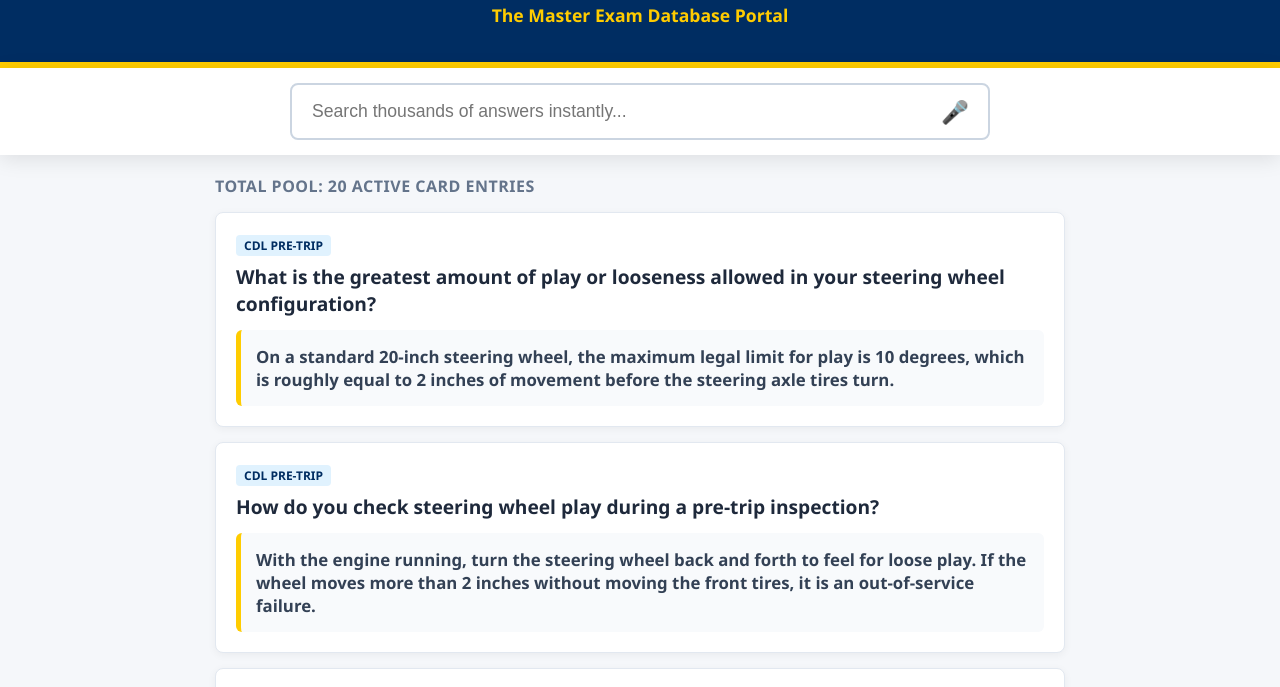
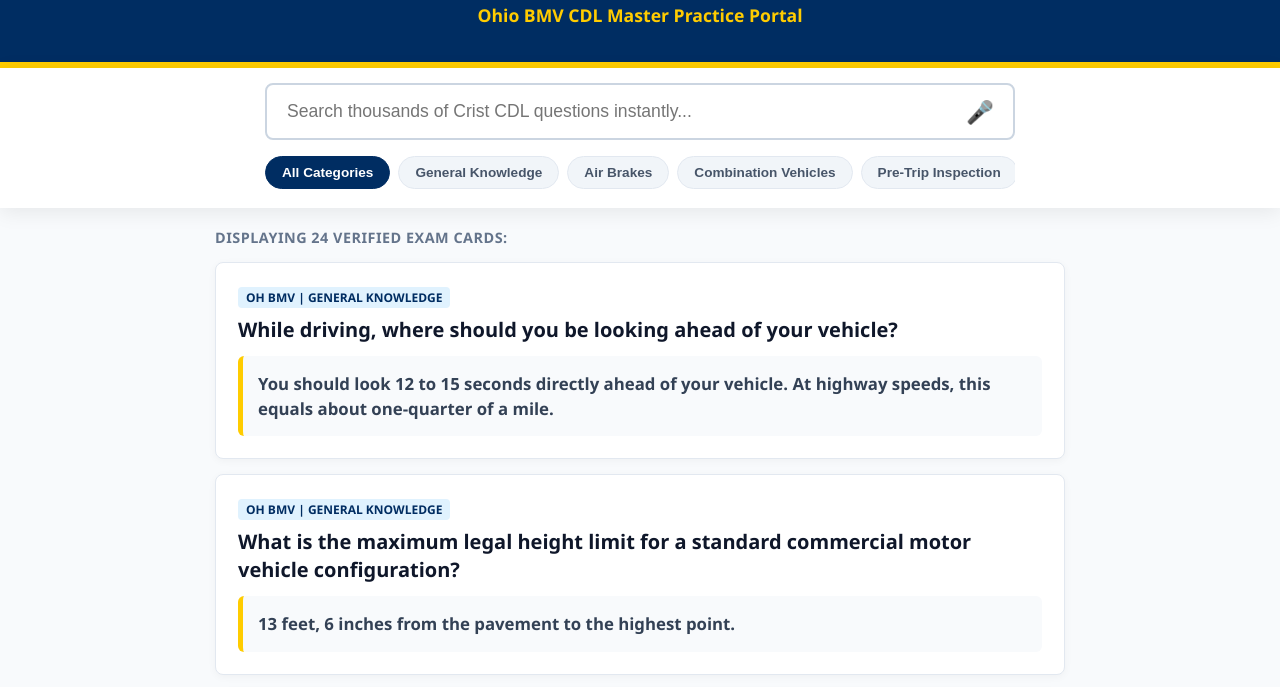
Before and after one commit to deandreturnerwalkerinventervideos30s/GDEGo, a plain HTML site: page index.html in a window 1280 px wide. Shown: the part 98-785 px from the top of the page. Drawn offline with Linux system fonts and the light colour scheme.

Commit message:
Update index.html

```diff
--- a/index.html
+++ b/index.html
@@ -3,18 +3,18 @@
 <head>
     <meta charset="UTF-8">
     <meta name="viewport" content="width=device-width, initial-scale=1.0">
-    <title>GDEgo | Universal DMV & CDL Master Database</title>
+    <title>GDEgo | Ohio BMV & CDL Universal Quizlet Portal</title>
     <style>
-        :root { --gde-blue: #002d62; --gde-gold: #ffcc00; --bg: #f5f7fa; }
-        body { font-family: 'Segoe UI', Arial, sans-serif; background: var(--bg); margin: 0; padding-bottom: 60px; color: #333; }
+        :root { --gde-blue: #002d62; --gde-gold: #ffcc00; --bg: #f8fafc; }
+        body { font-family: 'Segoe UI', Arial, sans-serif; background: var(--bg); margin: 0; padding-bottom: 60px; color: #1e293b; }
 
         header { background: var(--gde-blue); color: white; padding: 35px 20px; text-align: center; border-bottom: 6px solid var(--gde-gold); }
         h1 { margin: 0; font-size: 2.8em; letter-spacing: 1px; font-weight: 900; }
         .tagline { margin-top: 5px; font-size: 1.1em; color: var(--gde-gold); font-weight: 600; }
 
-        /* Quizlet-Style Search Command Deck */
-        .control-panel { position: sticky; top: 0; background: white; padding: 15px; z-index: 1000; box-shadow: 0 4px 20px rgba(0,0,0,0.1); display: flex; flex-direction: column; align-items: center; gap: 10px; }
-        .search-wrapper { position: relative; width: 100%; max-width: 700px; }
+        /* Command Search Deck Layout */
+        .control-panel { position: sticky; top: 0; background: white; padding: 15px; z-index: 1000; box-shadow: 0 4px 20px rgba(0,0,0,0.08); display: flex; flex-direction: column; align-items: center; gap: 12px; width: 100%; box-sizing: border-box; }
+        .search-wrapper { position: relative; width: 100%; max-width: 750px; }
         #searchField { width: 100%; padding: 16px 55px 16px 20px; border-radius: 8px; border: 2px solid #cbd5e1; font-size: 1.1em; outline: none; box-sizing: border-box; transition: 0.2s; }
         #searchField:focus { border-color: var(--gde-blue); box-shadow: 0 0 0 3px rgba(0,45,98,0.15); }
 
@@ -22,15 +22,21 @@
         .listening { color: #ef4444; animation: pulse 1s infinite; }
         @keyframes pulse { 0% { opacity: 1; } 50% { opacity: 0.5; } 100% { opacity: 1; } }
 
-        /* Layout Stream */
+        /* Category Filter Tabs */
+        .category-container { display: flex; gap: 8px; overflow-x: auto; width: 100%; max-width: 750px; padding: 4px 0; scrollbar-width: none; }
+        .category-container::-webkit-scrollbar { display: none; }
+        .cat-tab { background: #f1f5f9; border: 1px solid #e2e8f0; padding: 8px 16px; border-radius: 20px; font-weight: bold; font-size: 0.85em; cursor: pointer; white-space: nowrap; color: #475569; transition: 0.15s; }
+        .cat-tab.active { background: var(--gde-blue); color: white; border-color: var(--gde-blue); }
+
+        /* Main Results Stream */
         .main-container { max-width: 850px; margin: 20px auto; padding: 0 15px; }
-        #resultsSummary { font-size: 1em; margin-bottom: 15px; font-weight: bold; color: #64748b; text-transform: uppercase; letter-spacing: 0.5px; }
+        #resultsSummary { font-size: 0.9em; margin-bottom: 15px; font-weight: bold; color: #64748b; text-transform: uppercase; letter-spacing: 0.5px; }
 
-        /* Master Database Cards */
-        .qa-card { background: white; border-radius: 8px; padding: 20px; margin-bottom: 15px; box-shadow: 0 2px 8px rgba(0,0,0,0.05); border: 1px solid #e2e8f0; transition: transform 0.2s; }
+        /* Master Flashcard Output Styles */
+        .qa-card { background: white; border-radius: 8px; padding: 22px; margin-bottom: 15px; box-shadow: 0 2px 8px rgba(0,0,0,0.04); border: 1px solid #e2e8f0; transition: transform 0.2s; }
         .card-meta { font-size: 0.75em; font-weight: bold; color: var(--gde-blue); text-transform: uppercase; margin-bottom: 8px; background: #e0f2fe; display: inline-block; padding: 2px 8px; border-radius: 4px; }
-        .question-text { font-weight: 700; font-size: 1.2em; color: #1e293b; margin-bottom: 12px; line-height: 1.4; }
-        .answer-box { background: #f8fafc; color: #334155; padding: 15px; border-radius: 6px; font-weight: 600; border-left: 5px solid var(--gde-gold); font-size: 1.05em; }
+        .question-text { font-weight: 700; font-size: 1.25em; color: #0f172a; margin-bottom: 12px; line-height: 1.4; }
+        .answer-box { background: #f8fafc; color: #334155; padding: 15px; border-radius: 6px; font-weight: 600; border-left: 5px solid var(--gde-gold); font-size: 1.05em; line-height: 1.5; }
 
         .no-results { text-align: center; padding: 40px; background: white; border-radius: 8px; font-size: 1.1em; color: #64748b; border: 1px solid #e2e8f0; }
     </style>
@@ -39,142 +45,165 @@
 
 <header>
     <h1>GDEgo</h1>
-    <div class="tagline">The Master Exam Database Portal</div>
+    <div class="tagline">Ohio BMV CDL Master Practice Portal</div>
 </header>
 
 <div class="control-panel">
     <div class="search-wrapper">
-        <input type="text" id="searchField" placeholder="Search thousands of answers instantly..." onkeyup="smartSearchEngine()">
+        <input type="text" id="searchField" placeholder="Search thousands of Crist CDL questions instantly..." onkeyup="processSearchStream()">
         <button class="mic-btn" id="micTrigger" onclick="startVoiceInput()">🎤</button>
+    </div>
+    <div class="category-container">
+        <button class="cat-tab active" onclick="switchCategory('all', this)">All Categories</button>
+        <button class="cat-tab" onclick="switchCategory('General Knowledge', this)">General Knowledge</button>
+        <button class="cat-tab" onclick="switchCategory('Air Brakes', this)">Air Brakes</button>
+        <button class="cat-tab" onclick="switchCategory('Combination', this)">Combination Vehicles</button>
+        <button class="cat-tab" onclick="switchCategory('Pre-Trip Inspection', this)">Pre-Trip Inspection</button>
+        <button class="cat-tab" onclick="switchCategory('Hazardous Materials', this)">Hazardous Materials</button>
+        <button class="cat-tab" onclick="switchCategory('School Bus', this)">School Bus</button>
+        <button class="cat-tab" onclick="switchCategory('Tanker', this)">Tanker Vehicles</button>
+        <button class="cat-tab" onclick="switchCategory('Passenger', this)">Passenger Vehicles</button>
     </div>
 </div>
 
 <div class="main-container">
-    <div id="resultsSummary">Loading Active Exam Pools...</div>
+    <div id="resultsSummary">Initializing Master Exam Streams...</div>
     <div id="deckDisplay"></div>
 </div>
 
 <script>
-    // EXPANDED COMPREHENSIVE CDL & DMV DATABASE
-    const masterDatabase = [
-        // --- CDL PRE-TRIP INSPECTION & STEERING CONTROLS ---
-        { cat: "CDL Pre-Trip", q: "What is the greatest amount of play or looseness allowed in your steering wheel configuration?", a: "On a standard 20-inch steering wheel, the maximum legal limit for play is 10 degrees, which is roughly equal to 2 inches of movement before the steering axle tires turn." },
-        { cat: "CDL Pre-Trip", q: "How do you check steering wheel play during a pre-trip inspection?", a: "With the engine running, turn the steering wheel back and forth to feel for loose play. If the wheel moves more than 2 inches without moving the front tires, it is an out-of-service failure." },
-        { cat: "CDL Pre-Trip", q: "How do you inspect the brake slack adjusters and pushrods?", a: "Park on level ground, chock the wheels, and release the parking brakes. Pull the slack adjuster firmly by hand. The brake pushrod must not move more than 1 inch where it connects." },
-        { cat: "CDL Pre-Trip", q: "What are you looking for when inspecting the steering box housing and mounting?", a: "Check that the steering box is securely bolted to the vehicle frame. Look for missing nuts, loose bolts, structural frame cracks, or active fluid leaks from the power steering pump line fittings." },
-        { cat: "CDL Pre-Trip", q: "What suspension system issues will put a commercial vehicle completely out of service?", a: "Any cracked, bent, broken, or shifted leaf springs. If one-fourth (25%) or more of the leaf springs in any single stack are broken or missing, the truck is illegal to operate." },
+    let activeCategory = 'all';
 
-        // --- CDL GENERAL KNOWLEDGE WRITTEN EXAMS ---
-        { cat: "CDL General Knowledge", q: "While driving, where should you be looking ahead of your vehicle?", a: "You should look 12 to 15 seconds directly ahead of your vehicle. At highway speeds, this distance is equal to roughly one-quarter of a mile." },
-        { cat: "CDL General Knowledge", q: "What is the maximum legal height limit for a standard commercial motor vehicle or trailer setup?", a: "13 feet, 6 inches from the pavement to the highest point of the trailer roof." },
-        { cat: "CDL General Knowledge", q: "What is the minimum legal tread depth required for commercial truck tires?", a: "Front/steer tires require a minimum tread depth of 4/32 of an inch. All other drive axle and trailer tires require a minimum of 2/32 of an inch." },
-        { cat: "CDL General Knowledge", q: "How often must a commercial driver stop and inspect their cargo securement layout?", a: "Inspect cargo within the first 50 miles of starting a transit trip, and then re-examine bindings every 3 hours or every 150 miles driven." },
-        { cat: "CDL General Knowledge", q: "What is the legal definition of a Commercial Motor Vehicle (CMV) requiring a driver to hold a CDL?", a: "Any vehicle or combination configuration with a gross vehicle weight rating (GVWR) or actual total weight of 26,001 pounds or more." },
-        { cat: "CDL General Knowledge", q: "What should you do if your heavy commercial vehicle begins to hydroplane on wet pavement?", a: "Do not slam on your brakes. Release the accelerator pedal completely, keep the vehicle pointed straight, and push the clutch in to let the tires regain contact." },
+    // MULTI-ENTRY EXPANDED DATA STRUCTURE FOR CRIST CDL REPLICATION
+    const masterDataPool = [
+        // --- GENERAL KNOWLEDGE DECK ---
+        { cat: "General Knowledge", q: "While driving, where should you be looking ahead of your vehicle?", a: "You should look 12 to 15 seconds directly ahead of your vehicle. At highway speeds, this equals about one-quarter of a mile." },
+        { cat: "General Knowledge", q: "What is the maximum legal height limit for a standard commercial motor vehicle configuration?", a: "13 feet, 6 inches from the pavement to the highest point." },
+        { cat: "General Knowledge", q: "What is the minimum legal tread depth required for commercial steering axle tires?", a: "A minimum of 4/32 of an inch depth is required on front/steer tires. All other non-steering tires require at least 2/32 of an inch." },
+        { cat: "General Knowledge", q: "How often must a commercial motor vehicle operator inspect their cargo securement bindings?", a: "Within the first 50 miles of starting a trip, and then re-examine bindings every 3 hours or every 150 miles driven." },
+        { cat: "General Knowledge", q: "What should you do if your heavy commercial truck begins to hydroplane on wet pavement?", a: "Release the accelerator pedal completely, keep the vehicle pointed straight, and push the clutch in. Do not apply the brakes." },
+        { cat: "General Knowledge", q: "Why is it dangerous to use a retreaded tire on the front steering axle of a commercial bus?", a: "Retreaded or recapped tires are prohibited on the front steer axles of buses due to the increased risk of tread separation and catastrophic loss of control." },
+        { cat: "General Knowledge", q: "What is the definition of a 'Commercial Motor Vehicle' (CMV) requiring a driver to hold a CDL?", a: "Any vehicle or combination configuration with a gross vehicle weight rating (GVWR) or total actual weight of 26,001 pounds or more." },
+        { cat: "General Knowledge", q: "What are the three components of total stopping distance?", a: "Perception Distance + Reaction Distance + Braking Distance equals Total Stopping Distance." },
 
-        // --- AIR BRAKES WRITTEN EXAMS ---
-        { cat: "CDL Air Brakes", q: "At what pressure system level must the low air pressure warning device activate?", a: "The low air warning light and buzzer must turn on before the air storage tank pressure drops below 60 PSI." },
-        { cat: "CDL Air Brakes", q: "What happens mechanically when the vehicle air system pressure drops below the 20 to 45 PSI range?", a: "The emergency spring safety brakes will automatically apply and pop out on the dash control panel, completely locking the wheels to stop the truck." },
-        { cat: "CDL Air Brakes", q: "What are the legal air leakage limits during a static applied air brake test sequence?", a: "With the engine off, parking brakes released, and foot pedal held down hard for 1 minute, the air loss cannot exceed 3 PSI for straight trucks, or 4 PSI for combination tractor-trailers." },
-        { cat: "CDL Air Brakes", q: "What is the exact purpose of an air compressor governor assembly?", a: "The governor controls when the engine air compressor pumps air into the storage tanks. It stops the pump at cut-out pressure (125 PSI) and starts it again at cut-in pressure (100 PSI)." },
+        // --- AIR BRAKES DECK ---
+        { cat: "Air Brakes", q: "At what system pressure level must the low air pressure warning buzzer or light activate?", a: "The warning systems must alert the driver before air pressure drops below 60 PSI." },
+        { cat: "Air Brakes", q: "What happens mechanically when the vehicle air storage tank pressure drops below 20 to 45 PSI?", a: "The emergency spring safety brakes will automatically apply and pop out on the dash control panel, locking the wheels completely to stop the truck." },
+        { cat: "Air Brakes", q: "What are the legal air leakage limits during a static applied air brake test sequence?", a: "With the engine off, parking brakes released, and foot pedal held down hard for 1 minute, air loss cannot exceed 3 PSI for straight trucks, or 4 PSI for combination tractor-trailers." },
+        { cat: "Air Brakes", q: "What is the exact function of an air compressor governor assembly?", a: "The governor controls when the engine air compressor pumps air into the storage tanks. It stops the pump at cut-out pressure (125 PSI) and starts it again at cut-in pressure (100 PSI)." },
+        { cat: "Air Brakes", q: "Why must air storage tanks be drained completely at the end of every operating day?", a: "To remove collected moisture, water, and compressor oil, which can freeze up or corrode valves, causing brake system failure." },
 
-        // --- COMBINATION VEHICLES WRITTEN EXAMS ---
-        { cat: "CDL Combination", q: "Why must you verify that the fifth wheel locking jaws are completely shut around the trailer kingpin?", a: "To create a secure structural latch that guarantees the trailer cannot slip loose, separate, or break away from the tractor chassis frame during transit." },
-        { cat: "CDL Combination", q: "What is a trailer jackknife event and what primary mechanical failure causes it?", a: "A trailer jackknife occurs when the rear trailer tires lock up during hard braking, causing the trailer to slide sideways out of its lane and swing up toward the truck cab." },
+        // --- PRE-TRIP INSPECTION DECK ---
+        { cat: "Pre-Trip Inspection", q: "What is the greatest amount of play or looseness allowed in your steering wheel configuration?", a: "On a standard 20-inch steering wheel, the maximum legal limit for play is 10 degrees, which is roughly equal to 2 inches of movement before the steering axle tires turn." },
+        { cat: "Pre-Trip Inspection", q: "How do you check steering wheel play during a pre-trip inspection?", a: "With the engine running, turn the steering wheel back and forth to feel for loose play. If the wheel moves more than 2 inches without moving the front tires, it is an out-of-service failure." },
+        { cat: "Pre-Trip Inspection", q: "How do you inspect the brake slack adjusters and pushrods?", a: "Park on level ground, chock the wheels, and release the parking brakes. Pull the slack adjuster firmly by hand. The brake pushrod must not move more than 1 inch where it connects." },
+        { cat: "Pre-Trip Inspection", q: "What steering box housing issues must you look for during an inspection?", a: "Check that the steering box housing is securely bolted to the vehicle frame and verify there are no missing nuts, loose bolts, frame cracks, or active fluid leaks." },
 
-        // --- OHIO REGULAR DRIVER WRITTEN EXAMS ---
-        { cat: "Ohio Regular Driver", q: "When approaching a railroad crossing line, what are your legal obligations?", a: "Slow down, look in both directions, and listen for trains. You must come to a complete stop between 15 and 50 feet from the nearest track rail if signal lights are flashing or safety gates are down." },
-        { cat: "Ohio Regular Driver", q: "What should you do when approaching a standard stop sign intersection?", a: "Come to a complete stop behind the white stop line or marked crosswalk. Yield the right-of-way to pedestrians and cross-traffic before moving forward." },
-        { cat: "Ohio Regular Driver", q: "What is the legal speed limit inside an Ohio school zone during designated hours?", a: "20 miles per hour (mph) during school opening hours, closing hours, or recess periods." }
+        // --- COMBINATION VEHICLES DECK ---
+        { cat: "Combination", q: "Why must you verify that the fifth wheel locking jaws are completely shut around the trailer kingpin?", a: "To create a secure structural latch that guarantees the trailer cannot slip loose, separate, or break away from the tractor chassis frame during transit." },
+        { cat: "Combination", q: "What is a trailer jackknife event and what primary mechanical failure causes it?", a: "A trailer jackknife occurs when the rear trailer tires lock up during hard braking, causing the trailer to slide sideways out of its lane and swing up toward the truck cab." },
+
+        // --- HAZARDOUS MATERIALS DECK ---
+        { cat: "Hazardous Materials", q: "Where must placards be placed on a vehicle transporting hazardous materials?", a: "Placards must be clearly visible on all four sides of the vehicle—the front, the rear, and both sides." },
+        { cat: "Hazardous Materials", q: "What is the purpose of a hazardous materials shipping paper?", a: "It provides vital information to first responders about the specific risks, chemical identification, and safety precautions required during an emergency." },
+
+        // --- SCHOOL BUS DECK ---
+        { cat: "School Bus", q: "Where is the school bus danger zone located?", a: "The danger zone is the area all around the bus where children are most at risk of being hit, extending up to 10 feet from the front, rear, and sides." },
+
+        // --- TANKER VEHICLES DECK ---
+        { cat: "Tanker", q: "What is liquid surge and how does it affect handling?", a: "Liquid surge is the movement of liquid inside a tank when accelerating or braking. It can push a truck in the direction of the wave, risking jackknifing or skidding." },
+
+        // --- PASSENGER VEHICLES DECK ---
+        { cat: "Passenger", q: "What are the rules regarding unruly passengers on a transit bus?", a: "The driver must maintain control of the vehicle. If a passenger becomes highly unruly or dangerous, the driver must pull over in a safe, well-lit public area and contact dispatch or law enforcement." }
     ];
 
-    // LAUNCH INITIAL VIEW
-    smartSearchEngine();
+    // LAUNCH RENDER VIEW ON INITIAL OPEN
+    processSearchStream();
 
-    // FLEXIBLE SEARCH ALGORITHM (Quizlet / Multi-Word Style)
-    function smartSearchEngine() {
+    function processSearchStream() {
         const display = document.getElementById('deckDisplay');
         const summary = document.getElementById('resultsSummary');
         const query = document.getElementById('searchField').value.toLowerCase().trim();
 
-        // Break search into individual text chunks
-        const searchTerms = query.split(/\s+/).filter(word => word.length > 0);
+        // Break text query into independent search phrases
+        const searchPhrases = query.split(/\s+/).filter(word => word.length > 0);
 
-        // Score cards based on how many terms they contain
-        let evaluatedCards = masterDatabase.map(card => {
-            const combinedSourceText = (card.q + " " + card.a + " " + card.cat).toLowerCase();
-            let matchedCount = 0;
+        // Score cards by calculating keyword intersections
+        let calculatedOutput = masterDataPool.map(card => {
+            const compiledBlock = (card.q + " " + card.a + " " + card.cat).toLowerCase();
+            let scoreCount = 0;
 
-            searchTerms.forEach(term => {
-                if (combinedSourceText.includes(term)) {
-                    matchedCount++;
-                }
+            searchPhrases.forEach(phrase => {
+                if (compiledBlock.includes(phrase)) { scoreCount++; }
             });
 
-            return { ...card, score: matchedCount };
+            return { ...card, score: scoreCount };
         });
 
-        // Filter cards. If search box is empty, show everything. If typing, show rows containing matching terms.
-        let dynamicMatches = [];
-        if (searchTerms.length === 0) {
-            dynamicMatches = masterDatabase;
+        // Filter and evaluate category matching bounds
+        let operationalMatches = [];
+        if (searchPhrases.length === 0) {
+            operationalMatches = masterDataPool.filter(card => activeCategory === 'all' || card.cat === activeCategory);
         } else {
-            dynamicMatches = evaluatedCards.filter(card => card.score > 0);
-            // Sort cards so the ones with the absolute highest term match scores appear at the top
-            dynamicMatches.sort((a, b) => b.score - a.score);
+            operationalMatches = calculatedOutput.filter(card => card.score > 0 && (activeCategory === 'all' || card.cat === activeCategory));
+            operationalMatches.sort((x, y) => y.score - x.score);
         }
 
         display.innerHTML = "";
 
-        if (dynamicMatches.length === 0) {
-            summary.innerText = "0 Cards Matched";
-            display.innerHTML = `<div class="no-results">No questions match your phrase. Try using simpler terms like "play", "steering", "brakes", or "stop".</div>`;
+        if (operationalMatches.length === 0) {
+            summary.innerText = "0 Cards Found";
+            display.innerHTML = `<div class="no-results">No questions match your term in this category. Try typing basic terms like "play", "air pressure", "placard", or "tread".</div>`;
             return;
         }
 
-        summary.innerText = `Total Pool: ${dynamicMatches.length} Active Card Entries`;
+        summary.innerText = `Displaying ${operationalMatches.length} Verified Exam Cards:`;
 
-        // Render matching question layouts
-        dynamicMatches.forEach(item => {
+        operationalMatches.forEach(card => {
             display.innerHTML += `
                 <div class="qa-card">
-                    <div class="card-meta">${item.cat}</div>
-                    <div class="question-text">${item.q}</div>
-                    <div class="answer-box">${item.a}</div>
+                    <div class="card-meta">OH BMV | ${card.cat}</div>
+                    <div class="question-text">${card.q}</div>
+                    <div class="answer-box">${card.a}</div>
                 </div>
             `;
         });
     }
 
-    // LIVE PHONE SPEECH API IMPLEMENTATION
+    function switchCategory(category, element) {
+        activeCategory = category;
+        const tabs = document.getElementsByClassName('cat-tab');
+        for (let tab of tabs) { tab.classList.remove('active'); }
+        element.classList.add('active');
+        processSearchStream();
+    }
+
+    // SPEECH PROCESSING ALGORITHM
     function startVoiceInput() {
         const SpeechRecognition = window.SpeechRecognition || window.webkitSpeechRecognition;
         if (!SpeechRecognition) {
-            alert("Voice search requires a native Google Chrome browser environment.");
+            alert("Voice detection features require a native Google Chrome mobile environment.");
             return;
         }
 
         const recognizer = new SpeechRecognition();
         const mic = document.getElementById('micTrigger');
-        const inputField = document.getElementById('searchField');
+        const field = document.getElementById('searchField');
 
         recognizer.lang = 'en-US';
         recognizer.onstart = () => {
             mic.classList.add('listening');
-            inputField.placeholder = "Listening directly to vocal input...";
+            field.placeholder = "Listening directly to your test phrase...";
         };
 
         recognizer.onresult = (e) => {
-            inputField.value = e.results[0][0].transcript;
+            field.value = e.results[0][0].transcript;
             mic.classList.remove('listening');
-            inputField.placeholder = "Search thousands of answers instantly...";
-            smartSearchEngine(); // Pull instant matching arrays
+            field.placeholder = "Search thousands of Crist CDL questions instantly...";
+            processSearchStream();
         };
 
-        recognizer.onerror = () => {
-            mic.classList.remove('listening');
-        };
-
+        recognizer.onerror = () => { mic.classList.remove('listening'); };
         recognizer.start();
     }
 </script>
```
